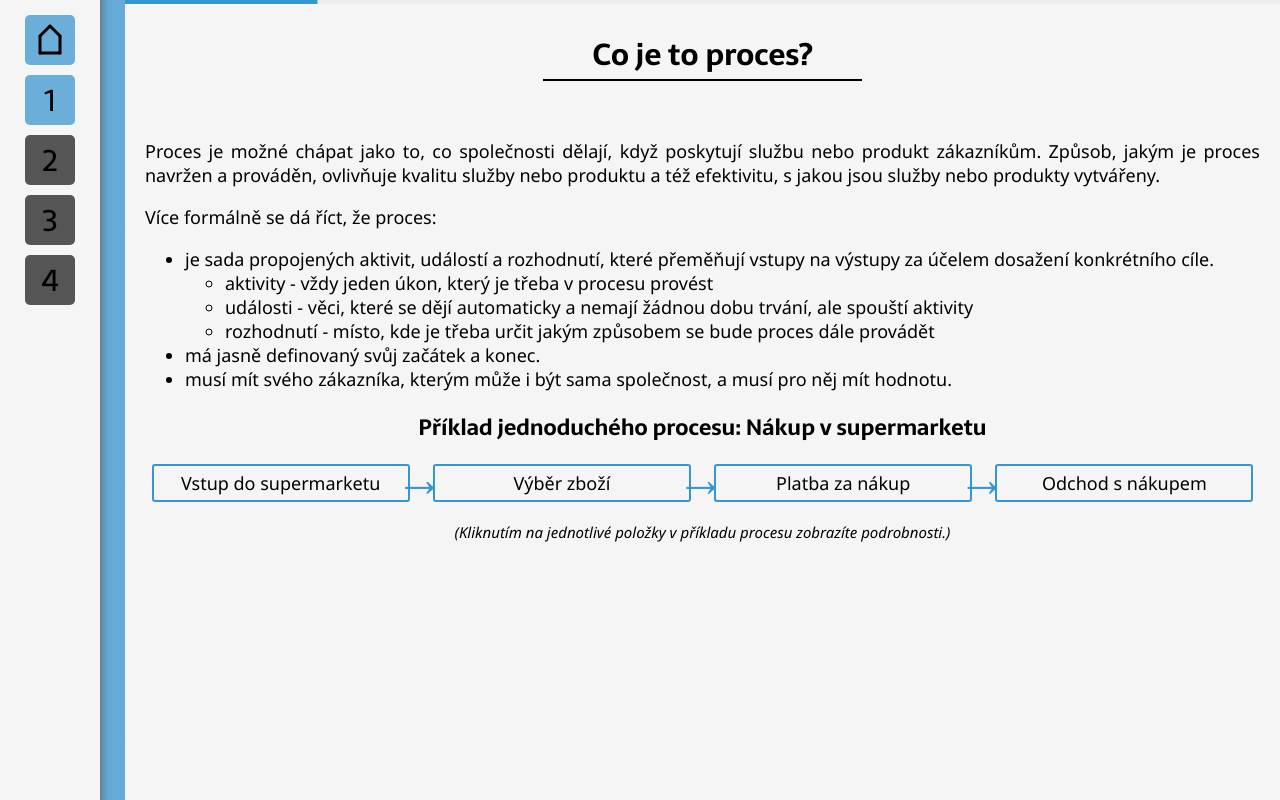
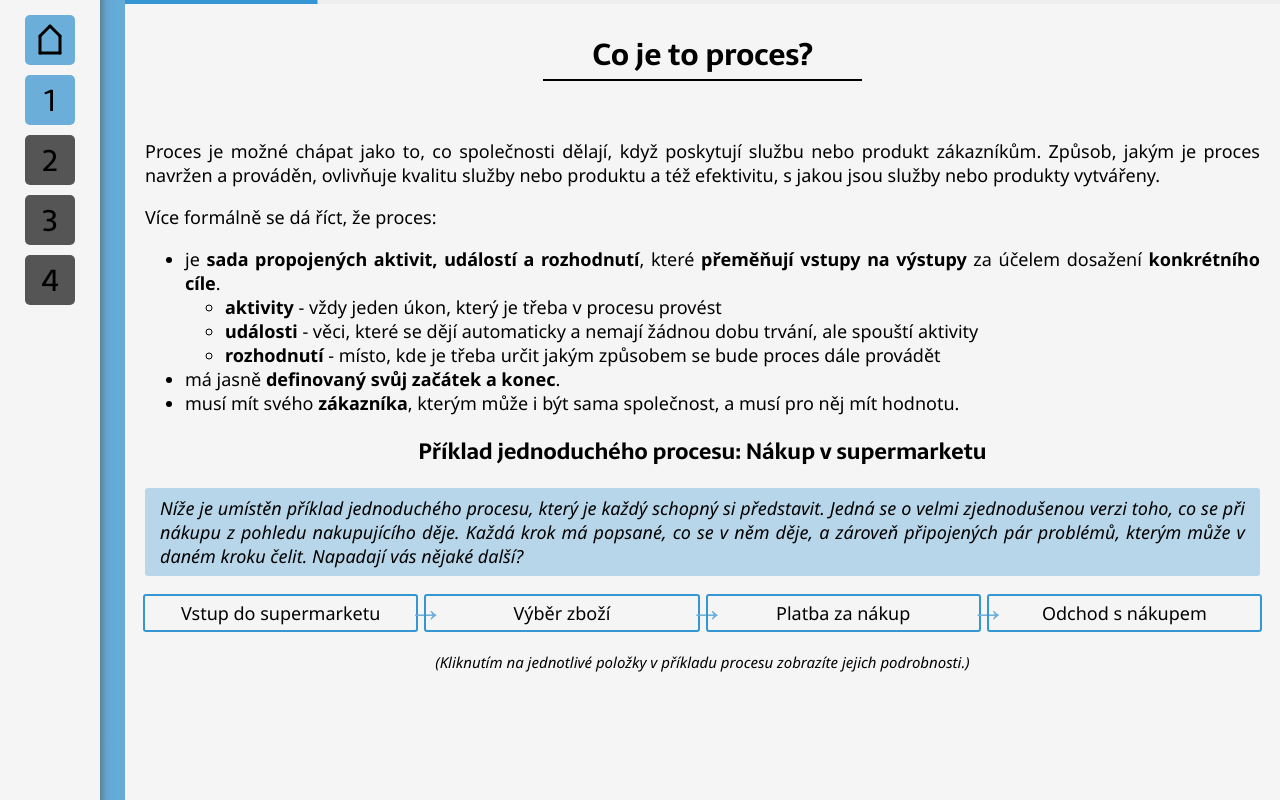
Before and after one commit to TKoritakova/bpmn-simulator, a React (Vite) app: page /bpmn-simulator/lesson-1 in a window 1280 px wide. Built offline with nearby package versions, Linux system fonts and the light colour scheme.

Commit message:
lesson 1 corrections

```diff
--- a/src/front/slides/Chap1Slide1.jsx
+++ b/src/front/slides/Chap1Slide1.jsx
@@ -45,17 +45,18 @@ export default function Chap1Slide1({ setSlideFinished }) {
 <p>Více formálně se dá říct, že proces:</p>
 
 <ul>
-        <li>je sada propojených aktivit, událostí a rozhodnutí, které přeměňují vstupy na výstupy za účelem dosažení konkrétního cíle.
+        <li>je <b>sada propojených aktivit, událostí a rozhodnutí</b>, které <b>přeměňují vstupy na výstupy</b> za účelem dosažení <b>konkrétního cíle</b>.
             <ul>
-                <li>aktivity - vždy jeden úkon, který je třeba v procesu provést</li>
-                <li>události - věci, které se dějí automaticky a nemají žádnou dobu trvání, ale spouští aktivity</li>
-                <li>rozhodnutí - místo, kde je třeba určit jakým způsobem se bude proces dále provádět</li>
+                <li><b>aktivity</b> - vždy jeden úkon, který je třeba v procesu provést</li>
+                <li><b>události</b> - věci, které se dějí automaticky a nemají žádnou dobu trvání, ale spouští aktivity</li>
+                <li><b>rozhodnutí</b> - místo, kde je třeba určit jakým způsobem se bude proces dále provádět</li>
             </ul>
         </li>
-        <li>má jasně definovaný svůj začátek a konec.</li>
-        <li>musí mít svého zákazníka, kterým může i být sama společnost, a musí pro něj mít hodnotu.</li>
+        <li>má jasně <b>definovaný svůj začátek a konec</b>.</li>
+        <li>musí mít svého <b>zákazníka</b>, kterým může i být sama společnost, a musí pro něj mít hodnotu.</li>
     </ul>
 <h2>Příklad jednoduchého procesu: Nákup v supermarketu</h2>
+<p className="explanation">Níže je umístěn příklad jednoduchého procesu, který je každý schopný si představit. Jedná se o velmi zjednodušenou verzi toho, co se při nákupu z pohledu nakupujícího děje. Každá krok má popsané, co se v něm děje, a zároveň připojených pár problémů, kterým může v daném kroku čelit. Napadají vás nějaké další?</p>
 
 <div className="easy-process">
         {steps.map((step, index) => (
@@ -78,7 +79,7 @@ export default function Chap1Slide1({ setSlideFinished }) {
         ))}
       </div>
 
-      <p className="action-label"><i>(Kliknutím na jednotlivé položky v příkladu procesu zobrazíte podrobnosti.)</i></p>
+      <p className="action-label"><i>(Kliknutím na jednotlivé položky v příkladu procesu zobrazíte jejich podrobnosti.)</i></p>
 
     </div>   </div>
     ;
--- a/src/front/slides/Chap1Slide3.jsx
+++ b/src/front/slides/Chap1Slide3.jsx
@@ -3,14 +3,14 @@ import { useState } from "react";
 export default function Chap1Slide3({ setSlideFinished }) {
 
     const recourcesOption = [{ text: "Dodavatel zboží", correct: false, reason: "Dodavatel zboží musí supermarketu dodat zboží, které zákazník chce nakoupit, ovšem činí tak v jiném procesu. Samotného procesu nákupu se neúčastní." },
-        { text: "Centrální sklad supermarketu", correct: false, reason: "Nesouvisí přímo s vlastním nákupem, zákazník do něj nemá přístup a jeho využití není nutné k dokončení aktivit nákupu." },
-        { text: "Pokladna", correct: true, reason: "Je potřebná k zaplacení zboží před opuštěním obchodu, tedy je zdrojem." },
-        { text: "Prodavač/ka", correct: true, reason: "Skenuje položky nákupu před platbou a účastní se jejího provedení, je zdrojem." },
-        { text: "Uklízeč/ka", correct: false, reason: "Byť je možné, že zákazník během svého nákupu potká osobu provádějící úklid, ta se přímo neúčastní jeho nákupu a nijak výsledek procesu neovlivňuje, neb není pro aktivity potřebná." },
-        { text: "Nákupní košík / vozík", correct: true, reason: "Je zdrojem, jelikož usnadňuje nakupování a pohyb po supermarketu při plnění aktivit (např. výběr zboží)." },
-        { text: "Osobní automobil zákazníka", correct: false, reason: "Není zdrojem procesu, jelikož proces začíná až ve chvíli, kdy zákazník vstoupí do supermarketu. Cesta k němu či zpět domů není součástí procesu a tím pádem dopravní prostředek není jeho zdrojem." },
-        { text: "Zákazník", correct: true, reason: "Je účastníkem procesu a provádí nákup, takže se řadí mezi zdroje." },
-        { text: "Vedení supermarketu", correct: false, reason: "Řídí supermarket a jeho chod, ale přímo procesu nákupu se neúčastní." }
+        { text: "Centrální sklad supermarketu", correct: false, reason: "Nesouvisí přímo s vlastním nákupem, zákazník do něj nemá přístup a jeho využití není nutné k dokončení aktivit nákupu. Navíc se nejedná o účastníka, systém ani vybavení." },
+        { text: "Pokladna", correct: true, reason: "Jedná se o vybavení potřebné k zaplacení zboží před opuštěním obchodu, tedy je zdrojem." },
+        { text: "Prodavač/ka", correct: true, reason: "Jeden ze dvou účastníků procesu - skenuje položky nákupu před platbou a účastní se jejího provedení." },
+        { text: "Uklízeč/ka", correct: false, reason: "Byť je možné, že zákazník během svého nákupu potká osobu provádějící úklid, ta se přímo neúčastní jeho nákupu a nijak výsledek procesu neovlivňuje, neb není pro aktivity potřebná. Není účastníkem procesu a tedy ani zdrojem." },
+        { text: "Nákupní košík / vozík", correct: true, reason: "Je zdrojem, jelikož se jedná o vybavení usnadňující nakupování a pohyb po supermarketu při plnění aktivit (např. výběr zboží)." },
+        { text: "Osobní automobil zákazníka", correct: false, reason: "Není zdrojem procesu, jelikož proces začíná až ve chvíli, kdy zákazník vstoupí do supermarketu. Cesta k němu či zpět domů není součástí procesu a tím pádem dopravní prostředek není jeho zdrojem, byť se jedná o vybavení využité k cestě." },
+        { text: "Zákazník", correct: true, reason: "Je aktivním účastníkem procesu a provádí nákup, takže se řadí mezi zdroje." },
+        { text: "Vedení supermarketu", correct: false, reason: "Řídí supermarket a jeho chod, ale přímo procesu nákupu se neúčastní a není tedy jeho aktivním účastníkem." }
     ];
 
     const [clickedOptions, setClickedOptions] = useState({});
@@ -61,16 +61,20 @@ export default function Chap1Slide3({ setSlideFinished }) {
 
         {/* lit. 4 - str. 122 */}
 
-        <p>Zdroje procesu označují kohokoliv nebo cokoliv, co je v procesu nutné k provádění aktivit. Zdroje můžeme dělit na aktivní, které jsou samy o sobě schopné plnit aktivity, a pasivní, které jsou používány aktivními na plnění aktivit. Zdrojem může být:</p>
+        <p>Zdroje procesu <b>označují kohokoliv nebo cokoliv</b>, co je v procesu <b>nutné k provedení aktivit</b>. Zdroje můžeme dělit na <b>aktivní</b>, které jsou samy o sobě schopné plnit aktivity, a <b>pasivní</b>, které jsou používány aktivními na plnění aktivit. Zdrojem může být:</p>
         <ul>
-            <li>Účastník procesu - osoba, která se v procesu podílí na plnění aktivit, například Jan Novák. Většinou však bývá uváděn abstraktně, například jako označení role - zákazník, zaměstnanec, prodavač.</li>
-            <li>Systém - například server nebo aplikace, které mohou vykonávat určité aktivity nebo spouštět události, případně sloužit jako pasivní nástroj.</li>
-            <li>Vybavení - pasivní nástroj, který je potřebný pro plnění aktivit, například tiskárna nebo výrobní závod.</li>
+            <li><b>Účastník procesu</b> - osoba, která se v procesu podílí na plnění aktivit, například Jan Novák. Většinou však bývá uváděn abstraktně, například jako označení role, kterou zastupuje - zákazník, zaměstnanec, prodavač.</li>
+            <li><b>Systém</b> - například server nebo aplikace, které mohou vykonávat určité aktivity nebo spouštět události, případně sloužit jako pasivní nástroj.</li>
+            <li><b>Vybavení</b> - pasivní nástroj, který je potřebný pro plnění aktivit, například tiskárna nebo výrobní závod.</li>
         </ul>
+
+        <h2>Cvičení: Zdroje procesu</h2>
+        <p className="explanation">Ve cvičení níže je třeba vybrat všechny zdroje procesu nákupu v supermarketu, na který nahlížíme z pohledu nakupujícího zákazníka. Jaké má účastníky a jaké vybavení je k jeho dokončení třeba?</p>
+
 
         <div className="options-section-wrapper">
             <div className="options-wrapper">
-                        <p><i>Označte všechny zdroje potřebné pro proces nákupu v supermarketu:</i></p>
+                        <p><i>Označte všechny zdroje potřebné pro proces:</i></p>
                         <div className="options">
                             {renderOptions(recourcesOption, clickedOptions, "input")}
                         </div>
--- a/src/front/slides/Chap1Slide6.jsx
+++ b/src/front/slides/Chap1Slide6.jsx
@@ -47,7 +47,7 @@ export default function Chap1Slide6({ setSlideFinished }) {
         d: "Aktivity a události, které je spouští.",
       },
       correct: "b",
-      explanation: "Na začátku této lekce je řečeno, že proces je sada propojených aktivit, událostí a rozhodnutí, které přeměňují vstupy na výstupy za účelem dosažení konkrétního cíle. Nejedná se tak o jednorázovou činnost ani seznam úkolů ke splnění, stejně jako nejde jen o aktivity a události, ty musí být navzájem propojeny."
+      explanation: "Proces je sada propojených aktivit, událostí a rozhodnutí, které přeměňují vstupy na výstupy za účelem dosažení konkrétního cíle. Nejedná se tak o jednorázovou činnost ani seznam úkolů ke splnění, stejně jako nejde jen o aktivity a události, ty musí být navzájem propojeny."
     },
     {
         id: 2,
@@ -135,7 +135,7 @@ export default function Chap1Slide6({ setSlideFinished }) {
       {!submitted ? (
         <button onClick={handleSubmit}>Odeslat test</button>
       ) : (
-        <p><i>Test byl odeslán. Výsledky jsou uloženy.</i></p>
+        <div className="test-submitted"><p>Test byl odeslán. Výsledky jsou uloženy.</p></div>
       )}
 
         </div>
--- a/src/index.css
+++ b/src/index.css
@@ -60,12 +60,13 @@ body {
     --basic-bg-color: whitesmoke;
     --nav-text-color: black;
     --button-bg-color: rgba(106, 174, 217,1);
-    --buton-bg-color-hover: rgba(53, 150, 212,1);
+    --button-bg-color-hover: rgba(53, 150, 212,1);
     /*--shadow-color: #44d9b49f;
     --side-nav-bg-color: rgba(245, 245, 245, 0.85);
     --nav-font: "Yanone Kaffeesatz", sans-serif;*/
     --site-font: "Noto Sans", sans-serif;
     --nav-font: "Sarala", sans-serif;
+    --explanation-color: #6aaed970;
 
     font-family: var(--site-font);
     font-weight: 400;
@@ -158,7 +159,7 @@ body {
 }
 
 .home a:hover {
-    background-color: var(--buton-bg-color-hover);
+    background-color: var(--button-bg-color-hover);
 }
 
 .sidenav {
@@ -291,7 +292,7 @@ body {
   }
 
   button:hover {
-    background-color: var(--buton-bg-color-hover);
+    background-color: var(--button-bg-color-hover);
 }
 
 .slide {
@@ -335,20 +336,19 @@ body {
 }
 
 .step-heading {
-  border: 2px solid var(--buton-bg-color-hover);
+  border: 2px solid var(--button-bg-color-hover);
   border-radius: 3px;
-  padding: 5px;
-  width: 90%;
+  width: 100%;
   position: relative;
 }
 
-.easy-process > *:not(:last-child) > .step-heading::after {
+.easy-process > *:not(:last-child) > .step-heading::before {
   content: '→';
-  color: var(--buton-bg-color-hover);
-  font-size:50px;
+  color: var(--button-bg-color);
+  font-size:2em;
   position: absolute;
-  margin-left: 45%;
-  margin-top: -52px;
+  margin-left: 47%;
+  margin-top: -0.35em;
 }
 
 .easy-process .step-heading:hover {
@@ -358,19 +358,19 @@ body {
 
 .easy-process p {
   text-align: center;
-  margin: 0px;
+  margin: 5px;
 }
 
 .easy-process .tooltip {
 
   top: 100%;
-  padding: 10px;
+  padding: 0px;
 
-  width: 84%;
-  margin-top: -2px;
+  width: 98%;
+  margin-top: -1.5px;
   margin-bottom: 15px;
   font-size: 14px;
-  border: solid 2px var(--buton-bg-color-hover);
+  border: solid 2px var(--button-bg-color-hover);
   background-color: var(--button-bg-color);
   border-bottom-right-radius: 3px;
   border-bottom-left-radius: 3px;
@@ -453,9 +453,13 @@ body {
 }
 
 .option-explanation, .explanation {
-  background-color: #6aaed970;
+  background-color: var(--explanation-color);
   padding: 8px 15px;
   border-radius: 3px;
+}
+
+.explanation {
+  font-style: italic;
 }
 
 .options {
@@ -470,7 +474,7 @@ body {
   padding: 10px;
 
 
-  border: solid 2px var(--buton-bg-color-hover);
+  border: solid 2px var(--button-bg-color-hover);
   background-color: var(--button-bg-color);
   border-radius: 3px;
   cursor:pointer;
@@ -479,7 +483,7 @@ body {
 }
 
 .options p:hover {
-  background-color: var(--buton-bg-color-hover);
+  background-color: var(--button-bg-color-hover);
 }
 
 .slide-content-wrapper {
@@ -523,19 +527,20 @@ p.heading-tooltip {
   background-color: var(--button-bg-color);
   border-radius: 3px;
   cursor: pointer;
-  width:90%;
+  width:95%;
   text-align: center;
   margin-bottom: 0px;
 }
 
+
 .heading-tooltip:hover {
-  background-color: var(--buton-bg-color-hover);
+  background-color: var(--button-bg-color-hover);
 }
 
 .text-tooltip-container .tooltip {
   color: var(--nav-text-color);
-  background-color: #6aaed970;
-  width: 90%;
+  background-color: var(--explanation-color);
+  width: 95%;
   border-bottom-left-radius: 3px;
   border-bottom-right-radius: 3px;
 
@@ -565,7 +570,7 @@ p.heading-tooltip {
   padding: 5px 10px;
   font-weight: bolder;
   color: var(--nav-text-color);
-  background-color: #6aaed970;
+  background-color: var(--explanation-color);
   width: 100%;
   border-radius: 3px;
 
@@ -622,7 +627,7 @@ p.heading-tooltip {
 
 
 .question-answers-wrapper input[type="radio"]:focus {
-  outline: 3px solid #6aaed970;
+  outline: 3px solid var(--explanation-color);
   outline-offset: 0;
 }
 
@@ -670,7 +675,7 @@ p.heading-tooltip {
 .metrics-content {
   width:90%;
   color: var(--nav-text-color);
-  background-color: #6aaed970;
+  background-color: var(--explanation-color);
   border-bottom-left-radius: 3px;
   border-bottom-right-radius: 3px;
   padding: 0px 20px;
@@ -748,7 +753,7 @@ p.action-label {
 .diagram-description-item, .simulation-scenario-description-item {
   width:95%;
   color: var(--nav-text-color);
-  background-color: #6aaed970;
+  background-color: var(--explanation-color);
   border-radius: 3px;
   padding: 5px 10px;
   font-size: 17px;
@@ -884,3 +889,9 @@ button.simulation-button {
 .table-general {
   max-width: 70%;
 }
+
+.test-submitted {
+  display: flex;
+  justify-content: center;
+  font-style: italic;
+}
```
Also changed, not shown: src/front/routes/Home.jsx (+10 -1 lines), src/front/slides/Chap1Slide2.jsx (+10 -7 lines), src/front/slides/Chap1Slide4.jsx (+6 -4 lines), src/front/slides/Chap1Slide5.jsx (+13 -10 lines).
